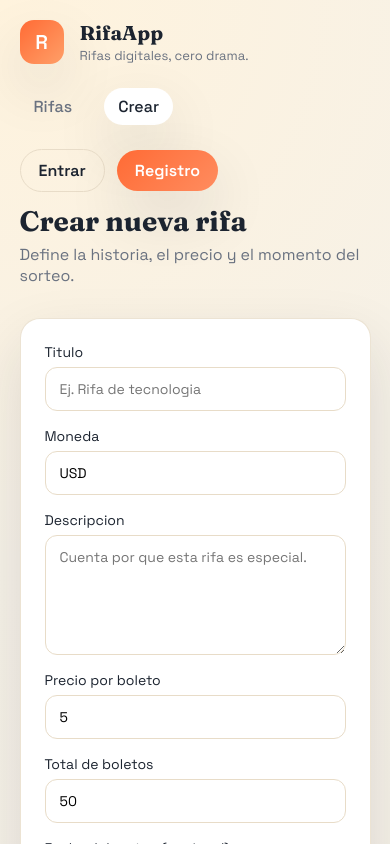
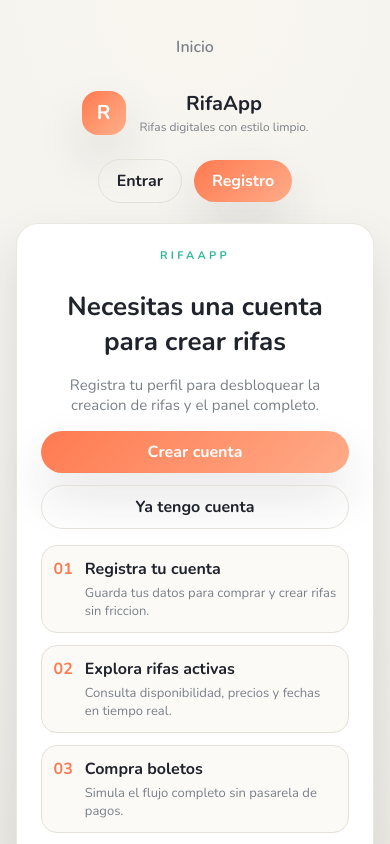
Before and after one commit to Daniel-Santiago-Acosta-1013/RifaApp-front, a React (Vite) app: page /create in a window 390 px wide. Shown: the top 844 px of the page. Built offline with nearby package versions, Linux system fonts and the light colour scheme; no server answers.

Commit message:
feat: enhance user onboarding experience and update UI components for consistency

```diff
--- a/index.html
+++ b/index.html
@@ -8,7 +8,7 @@
     <link rel="preconnect" href="https://fonts.googleapis.com" />
     <link rel="preconnect" href="https://fonts.gstatic.com" crossorigin />
     <link
-      href="https://fonts.googleapis.com/css2?family=Fraunces:opsz,wght@9..144,600;9..144,700&family=Space+Grotesk:wght@400;500;600&display=swap"
+      href="https://fonts.googleapis.com/css2?family=Nunito:wght@300;400;500;600;700&display=swap"
       rel="stylesheet"
     />
   </head>
--- a/src/components/Layout.tsx
+++ b/src/components/Layout.tsx
@@ -8,19 +8,19 @@ const Layout = () => {
   return (
     <div className="app-shell">
       <header className="app-header">
+        <nav className="nav-links">
+          <NavLink to="/" end>
+            Inicio
+          </NavLink>
+          {user && <NavLink to="/create">Crear rifa</NavLink>}
+        </nav>
         <div className="brand">
           <span className="brand-mark">R</span>
           <div>
             <p className="brand-name">RifaApp</p>
-            <p className="brand-tagline">Rifas digitales, cero drama.</p>
+            <p className="brand-tagline">Rifas digitales con estilo limpio.</p>
           </div>
         </div>
-        <nav className="nav-links">
-          <NavLink to="/" end>
-            Rifas
-          </NavLink>
-          <NavLink to="/create">Crear</NavLink>
-        </nav>
         <div className="auth-block">
           {user ? (
             <>
--- /dev/null
+++ b/src/components/Onboarding.tsx
@@ -0,0 +1,58 @@
+import { Link } from "react-router-dom";
+
+const steps = [
+  {
+    title: "Registra tu cuenta",
+    description: "Guarda tus datos para comprar y crear rifas sin friccion.",
+  },
+  {
+    title: "Explora rifas activas",
+    description: "Consulta disponibilidad, precios y fechas en tiempo real.",
+  },
+  {
+    title: "Compra boletos",
+    description: "Simula el flujo completo sin pasarela de pagos.",
+  },
+];
+
+type OnboardingProps = {
+  title?: string;
+  subtitle?: string;
+  note?: string;
+};
+
+const Onboarding = ({
+  title = "Bienvenido a RifaApp",
+  subtitle = "Registra tu cuenta para crear y comprar rifas con seguridad.",
+  note = "Proyecto educativo: el flujo de compra es simulado.",
+}: OnboardingProps) => (
+  <section className="page onboarding">
+    <div className="card onboarding-card">
+      <p className="eyebrow">RifaApp</p>
+      <h1>{title}</h1>
+      <p className="subtitle">{subtitle}</p>
+      <div className="cta-row">
+        <Link className="btn btn-primary" to="/register">
+          Crear cuenta
+        </Link>
+        <Link className="btn btn-ghost" to="/login">
+          Ya tengo cuenta
+        </Link>
+      </div>
+      <div className="onboarding-steps">
+        {steps.map((step, index) => (
+          <div className="step" key={step.title}>
+            <span className="step-index">0{index + 1}</span>
+            <div>
+              <p className="step-title">{step.title}</p>
+              <p className="step-description">{step.description}</p>
+            </div>
+          </div>
+        ))}
+      </div>
+      <p className="note">{note}</p>
+    </div>
+  </section>
+);
+
+export default Onboarding;
--- a/src/pages/CreateRaffle.tsx
+++ b/src/pages/CreateRaffle.tsx
@@ -2,8 +2,11 @@ import { useState } from "react";
 import { Link } from "react-router-dom";
 
 import { createRaffle } from "../api/client";
+import Onboarding from "../components/Onboarding";
+import { useAuth } from "../context/AuthContext";
 
 const CreateRafflePage = () => {
+  const { user } = useAuth();
   const [title, setTitle] = useState("");
   const [description, setDescription] = useState("");
   const [ticketPrice, setTicketPrice] = useState("5");
@@ -13,6 +16,15 @@ const CreateRafflePage = () => {
   const [loading, setLoading] = useState(false);
   const [error, setError] = useState<string | null>(null);
   const [createdId, setCreatedId] = useState<string | null>(null);
+
+  if (!user) {
+    return (
+      <Onboarding
+        title="Necesitas una cuenta para crear rifas"
+        subtitle="Registra tu perfil para desbloquear la creacion de rifas y el panel completo."
+      />
+    );
+  }
 
   const handleSubmit = async (event: React.FormEvent) => {
     event.preventDefault();
@@ -47,10 +59,9 @@ const CreateRafflePage = () => {
   return (
     <section className="page">
       <div className="section-header">
-        <div>
-          <h2>Crear nueva rifa</h2>
-          <p>Define la historia, el precio y el momento del sorteo.</p>
-        </div>
+        <p className="eyebrow">Nueva rifa</p>
+        <h2>Crear nueva rifa</h2>
+        <p className="subtitle">Define la historia, el precio y el momento del sorteo.</p>
       </div>
 
       <form className="form card" onSubmit={handleSubmit}>
--- a/src/pages/Home.tsx
+++ b/src/pages/Home.tsx
@@ -2,6 +2,8 @@ import { useEffect, useState } from "react";
 import { Link } from "react-router-dom";
 
 import { listRaffles } from "../api/client";
+import Onboarding from "../components/Onboarding";
+import { useAuth } from "../context/AuthContext";
 import type { Raffle } from "../types";
 
 const formatMoney = (value: string, currency: string) => {
@@ -16,6 +18,7 @@ const formatMoney = (value: string, currency: string) => {
 };
 
 const HomePage = () => {
+  const { user } = useAuth();
   const [raffles, setRaffles] = useState<Raffle[]>([]);
   const [statusFilter, setStatusFilter] = useState("all");
   const [loading, setLoading] = useState(true);
@@ -23,6 +26,12 @@ const HomePage = () => {
 
   useEffect(() => {
     let active = true;
+    if (!user) {
+      setLoading(false);
+      return () => {
+        active = false;
+      };
+    }
     setLoading(true);
     listRaffles(statusFilter === "all" ? undefined : statusFilter)
       .then((data) => {
@@ -44,42 +53,27 @@ const HomePage = () => {
     return () => {
       active = false;
     };
-  }, [statusFilter]);
+  }, [statusFilter, user]);
+
+  if (!user) {
+    return <Onboarding />;
+  }
 
   return (
     <section className="page">
-      <div className="hero">
-        <div>
-          <p className="hero-kicker">Gestiona rifas con un flujo simple</p>
-          <h1>
-            Crea, publica y vende tus rifas sin depender de pasarelas de pago.
-          </h1>
-          <p className="hero-subtitle">
-            RifaApp conecta el backend en Lambda con una interfaz clara y moderna para
-            aprender el ciclo completo.
-          </p>
-          <div className="hero-actions">
-            <Link className="btn btn-primary" to="/create">
-              Nueva rifa
-            </Link>
-            <a className="btn btn-ghost" href="#catalogo">
-              Ver catalogo
-            </a>
-          </div>
-        </div>
-        <div className="hero-card">
-          <p className="hero-card-title">Panel rapido</p>
-          <div className="hero-stats">
-            <div>
-              <span>Rifas activas</span>
-              <strong>{raffles.filter((raffle) => raffle.status === "open").length}</strong>
-            </div>
-            <div>
-              <span>Rifas cerradas</span>
-              <strong>{raffles.filter((raffle) => raffle.status !== "open").length}</strong>
-            </div>
-          </div>
-          <p className="hero-note">Actualiza el estado desde el backend cuando quieras.</p>
+      <div className="hero center">
+        <p className="eyebrow">Panel de rifas</p>
+        <h1>Gestiona tus rifas con una interfaz limpia y centralizada.</h1>
+        <p className="subtitle">
+          Crea nuevas rifas, revisa su progreso y acompaña el flujo completo desde un solo lugar.
+        </p>
+        <div className="hero-actions">
+          <Link className="btn btn-primary" to="/create">
+            Crear rifa
+          </Link>
+          <button className="btn btn-ghost" type="button" onClick={() => setStatusFilter("open")}>
+            Ver abiertas
+          </button>
         </div>
       </div>
 
--- a/src/pages/RaffleDetail.tsx
+++ b/src/pages/RaffleDetail.tsx
@@ -2,6 +2,7 @@ import { useEffect, useMemo, useState } from "react";
 import { Link, useParams } from "react-router-dom";
 
 import { getRaffle, purchaseTickets } from "../api/client";
+import Onboarding from "../components/Onboarding";
 import { useAuth } from "../context/AuthContext";
 import type { Raffle, TicketPurchaseResponse } from "../types";
 
@@ -32,6 +33,12 @@ const RaffleDetailPage = () => {
 
   useEffect(() => {
     let active = true;
+    if (!user) {
+      setLoading(false);
+      return () => {
+        active = false;
+      };
+    }
     if (!raffleId) {
       setError("Rifa no encontrada");
       setLoading(false);
@@ -58,7 +65,16 @@ const RaffleDetailPage = () => {
     return () => {
       active = false;
     };
-  }, [raffleId]);
+  }, [raffleId, user]);
+
+  if (!user) {
+    return (
+      <Onboarding
+        title="Registra tu cuenta para participar"
+        subtitle="Necesitas iniciar sesion para comprar boletos y ver el detalle de cada rifa."
+      />
+    );
+  }
 
   useEffect(() => {
     if (user) {
--- a/src/pages/Register.tsx
+++ b/src/pages/Register.tsx
@@ -29,10 +29,9 @@ const RegisterPage = () => {
   return (
     <section className="page narrow">
       <div className="section-header">
-        <div>
-          <h2>Crear cuenta</h2>
-          <p>Guarda tu perfil para crear y comprar rifas mas rapido.</p>
-        </div>
+        <p className="eyebrow">Registro</p>
+        <h2>Crear cuenta</h2>
+        <p className="subtitle">Guarda tu perfil para crear y comprar rifas mas rapido.</p>
       </div>
       <form className="form card" onSubmit={handleSubmit}>
         <div className="field">
--- a/src/styles.css
+++ b/src/styles.css
@@ -1,17 +1,16 @@
 :root {
-  font-family: "Space Grotesk", sans-serif;
-  color: #1c2430;
-  background-color: #f6f1e7;
-  --bg: #f6f1e7;
+  font-family: "Nunito", sans-serif;
+  color: #1f232b;
+  background-color: #f3f2ee;
+  --bg: #f3f2ee;
   --surface: #ffffff;
-  --ink: #1c2430;
-  --muted: #6a7280;
-  --accent: #ff6b35;
-  --accent-2: #2ec4b6;
-  --accent-3: #f4d35e;
-  --stroke: #e8dcc8;
-  --shadow: 0 24px 60px rgba(28, 36, 48, 0.12);
-  --radius: 20px;
+  --ink: #1f232b;
+  --muted: #7a808a;
+  --accent: #ff7a50;
+  --accent-2: #2fb89a;
+  --stroke: #e5e1d8;
+  --shadow: 0 24px 50px rgba(31, 35, 43, 0.12);
+  --radius: 22px;
 }
 
 * {
@@ -21,7 +20,7 @@
 body {
   margin: 0;
   min-height: 100vh;
-  background: radial-gradient(circle at top left, #fff3dd 0%, #f6f1e7 45%, #f4efe6 100%);
+  background: radial-gradient(circle at top, #f9f6f0 0%, #f3f2ee 45%, #ece9e1 100%);
   color: var(--ink);
 }
 
@@ -29,22 +28,23 @@ body::before,
 body::after {
   content: "";
   position: fixed;
-  width: 380px;
-  height: 380px;
-  background: radial-gradient(circle, rgba(255, 107, 53, 0.18), transparent 70%);
+  width: 320px;
+  height: 320px;
   border-radius: 50%;
   z-index: -1;
+  opacity: 0.18;
 }
 
 body::before {
   top: -120px;
-  right: -120px;
+  right: -80px;
+  background: radial-gradient(circle, #ffb38f 0%, transparent 70%);
 }
 
 body::after {
-  bottom: -160px;
-  left: -140px;
-  background: radial-gradient(circle, rgba(46, 196, 182, 0.2), transparent 70%);
+  bottom: -140px;
+  left: -90px;
+  background: radial-gradient(circle, #8fe3d1 0%, transparent 70%);
 }
 
 a {
@@ -58,18 +58,27 @@ a {
   min-height: 100vh;
 }
 
+.app-header,
+.app-main,
+.app-footer {
+  width: min(1100px, 92vw);
+  margin: 0 auto;
+}
+
 .app-header {
   display: grid;
-  grid-template-columns: auto 1fr auto;
+  grid-template-columns: 1fr auto 1fr;
+  align-items: center;
   gap: 24px;
-  align-items: center;
-  padding: 28px 6vw 18px;
+  padding: 28px 0 20px;
 }
 
 .brand {
   display: flex;
   align-items: center;
-  gap: 16px;
+  gap: 14px;
+  justify-content: center;
+  text-align: center;
 }
 
 .brand-mark {
@@ -77,8 +86,8 @@ a {
   place-items: center;
   width: 44px;
   height: 44px;
-  border-radius: 14px;
-  background: linear-gradient(135deg, var(--accent), #ff9f68);
+  border-radius: 16px;
+  background: linear-gradient(135deg, var(--accent), #ffb08a);
   color: #fff;
   font-weight: 700;
   font-size: 20px;
@@ -86,7 +95,6 @@ a {
 }
 
 .brand-name {
-  font-family: "Fraunces", serif;
   font-size: 20px;
   font-weight: 700;
   margin: 0;
@@ -95,24 +103,26 @@ a {
 .brand-tagline {
   margin: 2px 0 0;
   color: var(--muted);
-  font-size: 13px;
+  font-size: 12px;
 }
 
 .nav-links {
   display: flex;
-  gap: 18px;
+  gap: 14px;
   align-items: center;
 }
 
 .nav-links a {
-  padding: 8px 14px;
+  padding: 8px 16px;
   border-radius: 999px;
-  font-weight: 500;
+  font-weight: 600;
   color: var(--muted);
+  transition: all 0.2s ease;
 }
 
-.nav-links a.active {
-  background: #fff;
+.nav-links a.active,
+.nav-links a:hover {
+  background: var(--surface);
   color: var(--ink);
   box-shadow: var(--shadow);
 }
@@ -145,13 +155,14 @@ a {
 
 .app-main {
   flex: 1;
-  padding: 0 6vw 80px;
+  padding: 10px 0 70px;
 }
 
 .app-footer {
-  padding: 24px 6vw 40px;
+  padding: 20px 0 40px;
   color: var(--muted);
-  font-size: 14px;
+  font-size: 13px;
+  text-align: center;
 }
 
 .page {
@@ -163,92 +174,61 @@ a {
 
 .page.narrow {
   max-width: 520px;
+  margin: 0 auto;
+}
+
+.eyebrow {
+  text-transform: uppercase;
+  letter-spacing: 0.3em;
+  font-size: 11px;
+  color: var(--accent-2);
+  font-weight: 700;
+  margin: 0 0 10px;
+}
+
+.subtitle {
+  color: var(--muted);
+  font-size: 15px;
+  margin: 0;
 }
 
 .hero {
-  display: grid;
-  grid-template-columns: minmax(0, 1.1fr) minmax(0, 0.9fr);
-  gap: 32px;
+  display: flex;
+  flex-direction: column;
+  gap: 16px;
+}
+
+.hero.center {
+  text-align: center;
   align-items: center;
-  margin-top: 20px;
+  max-width: 760px;
+  margin: 0 auto;
 }
 
 .hero h1 {
-  font-family: "Fraunces", serif;
-  font-size: clamp(32px, 4vw, 44px);
-  margin: 0 0 16px;
+  font-size: clamp(28px, 4vw, 40px);
+  margin: 0;
 }
 
-.hero-kicker {
-  text-transform: uppercase;
-  letter-spacing: 0.2em;
-  font-size: 12px;
-  color: var(--accent-2);
-  font-weight: 600;
-  margin: 0 0 12px;
-}
-
-.hero-subtitle {
-  color: var(--muted);
-  font-size: 16px;
-  margin: 0 0 20px;
-}
-
-.hero-actions {
+.hero-actions,
+.cta-row {
   display: flex;
   gap: 12px;
   flex-wrap: wrap;
-}
-
-.hero-card {
-  background: #fff;
-  border-radius: var(--radius);
-  padding: 28px;
-  box-shadow: var(--shadow);
-  border: 1px solid rgba(232, 220, 200, 0.8);
-}
-
-.hero-card-title {
-  text-transform: uppercase;
-  letter-spacing: 0.16em;
-  font-size: 12px;
-  margin: 0 0 16px;
-  color: var(--muted);
-}
-
-.hero-stats {
-  display: grid;
-  gap: 18px;
-}
-
-.hero-stats span {
-  color: var(--muted);
-  font-size: 13px;
-}
-
-.hero-stats strong {
-  font-family: "Fraunces", serif;
-  font-size: 28px;
-}
-
-.hero-note {
-  margin-top: 18px;
-  color: var(--muted);
-  font-size: 13px;
+  justify-content: center;
 }
 
 .section-header {
   display: flex;
+  flex-direction: column;
   align-items: center;
-  justify-content: space-between;
-  gap: 16px;
-  flex-wrap: wrap;
+  text-align: center;
+  gap: 8px;
 }
 
 .section-header h2 {
-  font-family: "Fraunces", serif;
-  font-size: 28px;
-  margin: 0 0 6px;
+  font-size: 26px;
+  margin: 0;
 }
 
 .section-header p {
@@ -260,6 +240,7 @@ a {
   display: flex;
   gap: 10px;
   flex-wrap: wrap;
+  justify-content: center;
 }
 
 .chip {
@@ -269,10 +250,12 @@ a {
   background: transparent;
   cursor: pointer;
   color: var(--muted);
-  font-weight: 500;
+  font-weight: 600;
+  transition: all 0.2s ease;
 }
 
-.chip.active {
+.chip.active,
+.chip:hover {
   background: var(--ink);
   color: #fff;
   border-color: transparent;
@@ -285,11 +268,11 @@ a {
 }
 
 .raffle-card {
-  background: #fff;
+  background: var(--surface);
   padding: 22px;
   border-radius: var(--radius);
   box-shadow: var(--shadow);
-  border: 1px solid rgba(232, 220, 200, 0.8);
+  border: 1px solid rgba(229, 225, 216, 0.8);
   display: flex;
   flex-direction: column;
   gap: 12px;
@@ -298,7 +281,7 @@ a {
 
 .raffle-card h3 {
   margin: 0;
-  font-size: 20px;
+  font-size: 18px;
 }
 
 .raffle-card p {
@@ -314,40 +297,40 @@ a {
 
 .status-pill {
   text-transform: uppercase;
-  font-size: 11px;
-  letter-spacing: 0.14em;
+  font-size: 10px;
+  letter-spacing: 0.18em;
   padding: 6px 12px;
   border-radius: 999px;
-  background: #f4efe6;
+  background: #f0ede6;
   color: var(--ink);
-  font-weight: 600;
+  font-weight: 700;
 }
 
 .status-open {
-  background: rgba(46, 196, 182, 0.2);
-  color: #1b5a52;
+  background: rgba(47, 184, 154, 0.2);
+  color: #156c5a;
 }
 
 .status-closed {
-  background: rgba(244, 211, 94, 0.35);
-  color: #6d5400;
+  background: rgba(255, 208, 108, 0.35);
+  color: #7a5b00;
 }
 
 .status-drawn {
-  background: rgba(255, 107, 53, 0.2);
+  background: rgba(255, 122, 80, 0.2);
   color: #8a3c1d;
 }
 
 .price {
   font-weight: 700;
-  font-size: 16px;
+  font-size: 15px;
 }
 
 .progress {
   width: 100%;
   height: 8px;
   border-radius: 999px;
-  background: #f1e7d7;
+  background: #efe9df;
   overflow: hidden;
 }
 
@@ -365,16 +348,16 @@ a {
 }
 
 .card {
-  background: #fff;
+  background: var(--surface);
   padding: 24px;
   border-radius: var(--radius);
   box-shadow: var(--shadow);
-  border: 1px solid rgba(232, 220, 200, 0.8);
+  border: 1px solid rgba(229, 225, 216, 0.8);
 }
 
 .detail-grid {
   display: grid;
-  grid-template-columns: minmax(0, 1.1fr) minmax(0, 0.9fr);
+  grid-template-columns: minmax(0, 1fr) minmax(0, 1fr);
   gap: 24px;
 }
 
@@ -387,13 +370,13 @@ a {
 
 .detail-meta span {
   color: var(--muted);
-  font-size: 12px;
+  font-size: 11px;
   text-transform: uppercase;
-  letter-spacing: 0.12em;
+  letter-spacing: 0.14em;
 }
 
 .detail-meta strong {
-  font-size: 16px;
+  font-size: 15px;
 }
 
 .purchase-card h3 {
@@ -421,10 +404,11 @@ a {
 
 .input {
   padding: 12px 14px;
-  border-radius: 12px;
+  border-radius: 14px;
   border: 1px solid var(--stroke);
   font-size: 14px;
   font-family: inherit;
+  background: #fff;
 }
 
 .textarea {
@@ -442,22 +426,29 @@ a {
   margin: 0;
   color: var(--muted);
   font-size: 14px;
+  text-align: center;
 }
 
 .btn {
   border: none;
   border-radius: 999px;
   padding: 10px 18px;
-  font-weight: 600;
+  font-weight: 700;
   cursor: pointer;
   display: inline-flex;
   align-items: center;
   justify-content: center;
   gap: 8px;
+  font-family: inherit;
+  transition: transform 0.2s ease, box-shadow 0.2s ease;
+}
+
+.btn:hover {
+  transform: translateY(-1px);
 }
 
 .btn-primary {
-  background: linear-gradient(135deg, var(--accent), #ff8c5f);
+  background: linear-gradient(135deg, var(--accent), #ffab88);
   color: #fff;
   box-shadow: var(--shadow);
 }
@@ -479,6 +470,7 @@ a {
   background: rgba(255, 255, 255, 0.7);
   border: 1px dashed var(--stroke);
   color: var(--muted);
+  text-align: center;
 }
 
 .state.error {
@@ -501,8 +493,8 @@ a {
 
 .review-title {
   text-transform: uppercase;
-  letter-spacing: 0.16em;
-  font-size: 12px;
+  letter-spacing: 0.2em;
+  font-size: 11px;
   color: var(--muted);
   margin: 0;
 }
@@ -529,9 +521,66 @@ a {
 .ticket-chip {
   padding: 6px 12px;
   border-radius: 999px;
-  background: rgba(46, 196, 182, 0.18);
+  background: rgba(47, 184, 154, 0.18);
   color: #0f4f47;
-  font-weight: 600;
+  font-weight: 700;
+}
+
+.onboarding {
+  align-items: center;
+}
+
+.onboarding-card {
+  max-width: 640px;
+  margin: 0 auto;
+  text-align: center;
+  display: flex;
+  flex-direction: column;
+  gap: 16px;
+}
+
+.onboarding-card h1 {
+  margin: 0;
+  font-size: clamp(26px, 4vw, 36px);
+}
+
+.onboarding-steps {
+  display: grid;
+  gap: 12px;
+  text-align: left;
+}
+
+.step {
+  display: grid;
+  grid-template-columns: auto 1fr;
+  gap: 12px;
+  align-items: start;
+  padding: 12px;
+  border-radius: 16px;
+  background: #fbfaf7;
+  border: 1px solid var(--stroke);
+}
+
+.step-index {
+  font-weight: 700;
+  color: var(--accent);
+}
+
+.step-title {
+  margin: 0;
+  font-weight: 700;
+}
+
+.step-description {
+  margin: 4px 0 0;
+  color: var(--muted);
+  font-size: 13px;
+}
+
+.note {
+  margin: 0;
+  color: var(--muted);
+  font-size: 13px;
 }
 
 @keyframes fadeUp {
@@ -548,16 +597,12 @@ a {
 @media (max-width: 960px) {
   .app-header {
     grid-template-columns: 1fr;
-    justify-items: start;
+    justify-items: center;
   }
 
+  .nav-links,
   .auth-block {
-    width: 100%;
-    justify-content: flex-start;
-  }
-
-  .hero {
-    grid-template-columns: 1fr;
+    justify-content: center;
   }
 
   .detail-grid {
@@ -566,24 +611,23 @@ a {
 }
 
 @media (max-width: 640px) {
-  .app-header {
-    padding: 20px 5vw 12px;
-  }
-
   .app-main {
-    padding: 0 5vw 60px;
+    padding: 0 0 60px;
   }
 
   .nav-links {
     flex-wrap: wrap;
+    justify-content: center;
   }
 
-  .hero-card {
-    padding: 20px;
+  .hero-actions,
+  .cta-row {
+    flex-direction: column;
+    width: 100%;
   }
 
-  .section-header {
-    flex-direction: column;
-    align-items: flex-start;
+  .hero-actions .btn,
+  .cta-row .btn {
+    width: 100%;
   }
 }
```
Also changed, not shown: src/api/client.ts (+6 -4 lines), src/pages/Login.tsx (+3 -4 lines).
